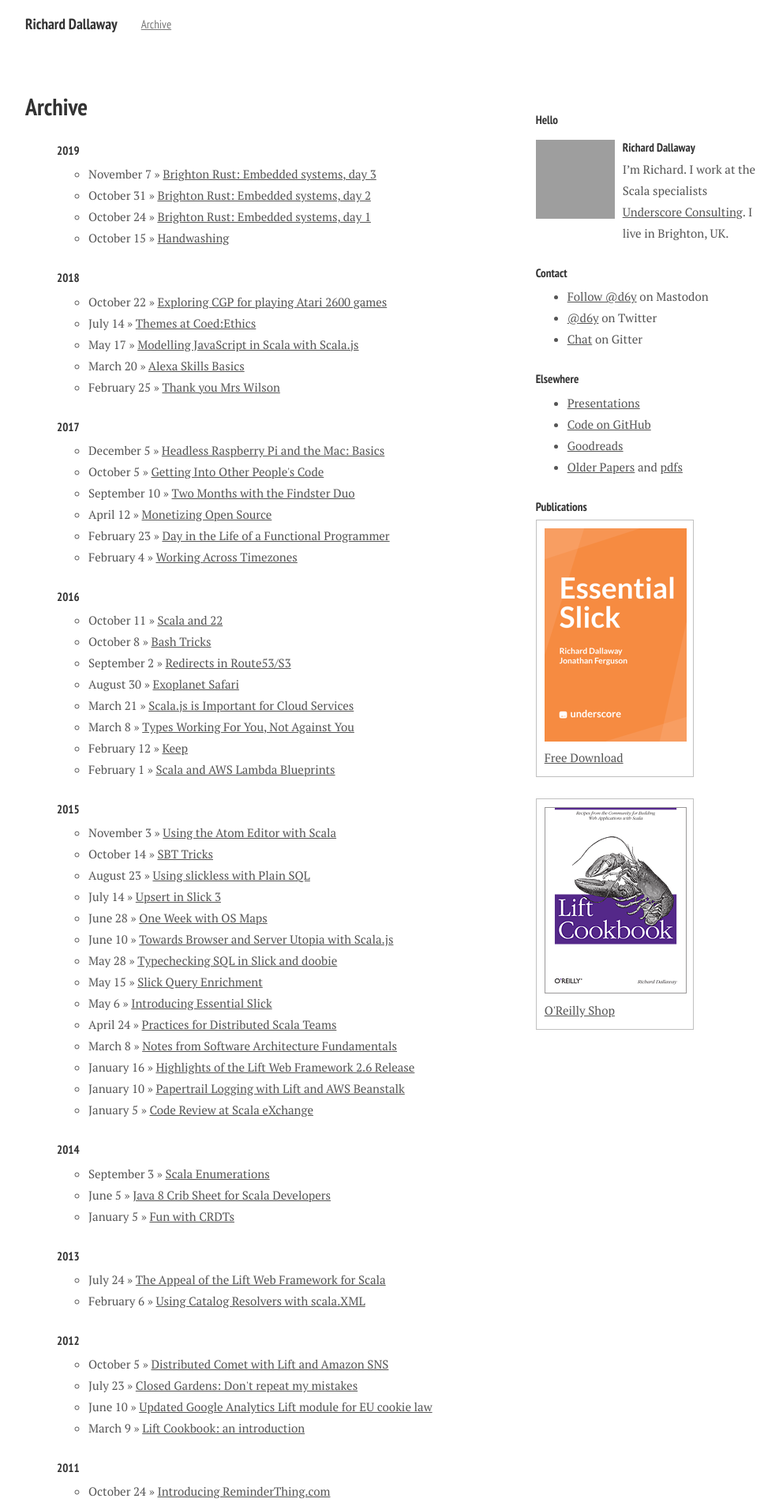
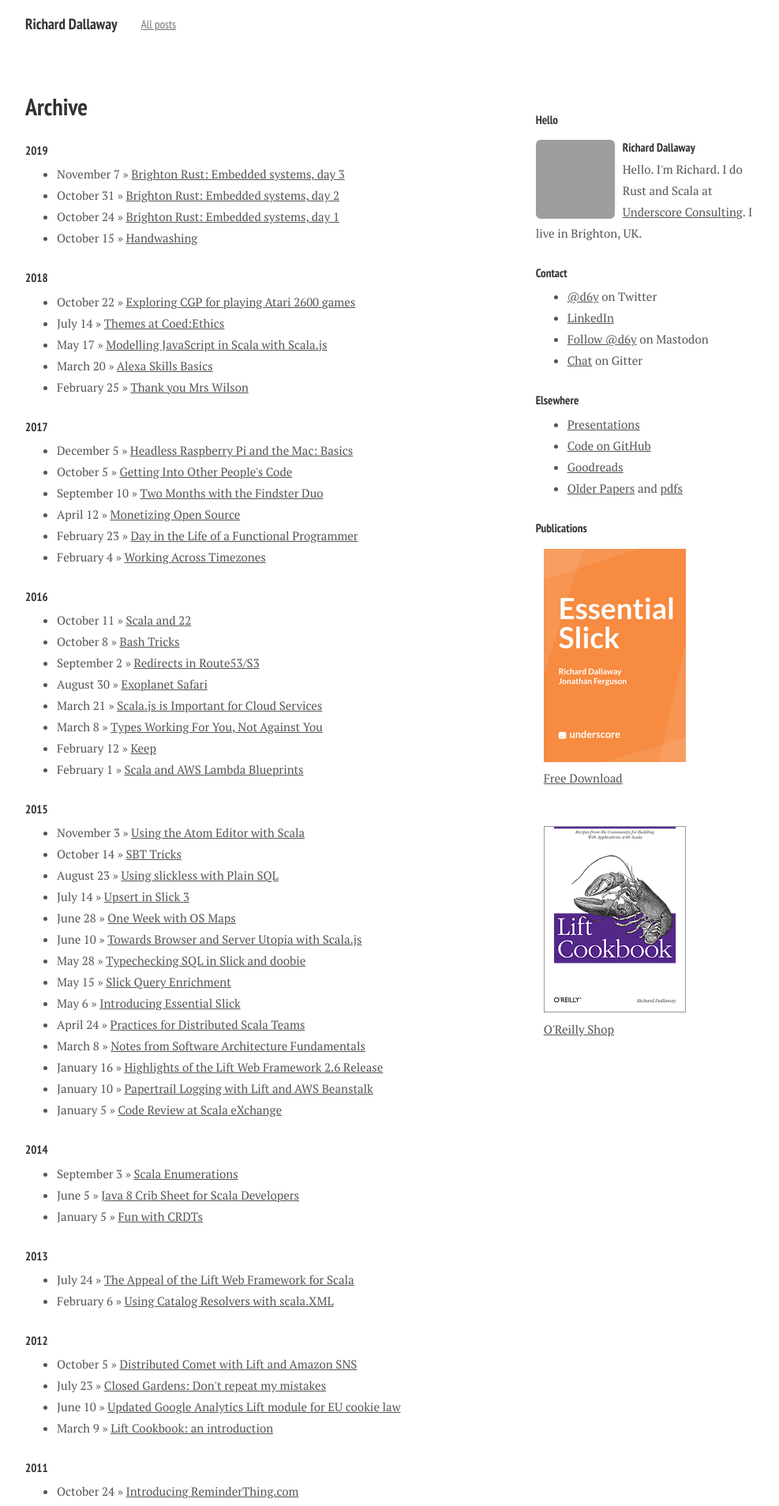
Before and after one commit to d6y/richard.dallaway.com, a Jekyll site: the page built from archive.md, in a window 1280 px wide. Shown: the top 1907 px of the page at 79% size, without its empty margins (138-1125 px from the left). Built offline with Jekyll 4.4.1, drawn with Linux system fonts in a browser that asks for light colours; nearby versions of some CDN libraries; some web fonts are replaced; grey boxes are pictures that could not be loaded.

Commit message:
improve validation, fix links

```diff
--- a/_includes/head.html
+++ b/_includes/head.html
@@ -1,2 +1,2 @@
 <!-- Additions to <head> tags go here. -->
-<link href='//fonts.googleapis.com/css?family=PT+Sans+Narrow:400,700|PT+Mono|PT+Serif' rel='stylesheet' type='text/css'>
+<link href='//fonts.googleapis.com/css?family=PT+Sans+Narrow:400,700%7CPT+Mono%7CPT+Serif' rel='stylesheet' type='text/css'>
--- a/_includes/nav.html
+++ b/_includes/nav.html
@@ -1 +1 @@
-<li><a href="{{ "/archive/index.html" | prepend:site.baseurl }}">Archive</a></li>
+<li><a href="{{ "/archive/index.html" | prepend:site.baseurl }}">All posts</a></li>
--- a/_includes/sidebar.html
+++ b/_includes/sidebar.html
@@ -1,26 +1,24 @@
-<div>
 
 <h3>
   Hello
 </h3>
 
-  <p>
 <div class="media">
-      <img src="//avatars0.githubusercontent.com/u/102661?v=3&s=100" alt="Richard Dallaway" class="pull-left">
-      <div class="media-body">
+  <img src="//avatars0.githubusercontent.com/u/102661?v=3&s=100" alt="Richard Dallaway" class="pull-left img-rounded">
+  <div class="x-media-body">
     <h4 class="media-heading">Richard Dallaway</h4>
-        I’m Richard. I work at the Scala specialists <a href="http://underscore.io">Underscore Consulting</a>. I live in Brighton, UK.
+    Hello. I'm Richard. I do Rust and Scala at <a href="https://underscore.io">Underscore Consulting</a>. I live in Brighton, UK.
   </div>
 </div>
-  </p>
 
 <h3>
   Contact
 </h3>
 
 <ul>
+  <li><a href="https://twitter.com/d6y">@d6y</a> on Twitter</li>
+  <li><a href="https://www.linkedin.com/in/richarddallaway/">LinkedIn</a>
   <li><a rel="me" href="https://mastodon.social/@d6y">Follow @d6y</a> on Mastodon</li>
-  <li><a href="https://twitter.com/d6y">@d6y</a> on Twitter</li>
   <!--<li><a href="https://d6y.youcanbook.me/">Schedule a meeting</a></li>-->
   <li><a href="https://gitter.im/d6y/richard.dallaway.com">Chat</a> on Gitter</li>
 </ul>
@@ -41,14 +39,14 @@
   Publications
 </h3>
 
-<div style="border: 1pt solid silver; padding: 10px; width:200px">
-   <a href="http://underscore.io/books/essential-slick/"><img style="margin-bottom:.5em" src="/img/epub-cover-left180.png"></a>
+<div style="padding: 10px; width:200px">
+   <a href="https://underscore.io/books/essential-slick/"><img style="margin-bottom:.5em" src="/img/epub-cover-left180.png" alt="Essential Slick book cover"></a>
    <a href="https://underscore.io/books/essential-slick/" target="_blank">Free Download</a>
 </div>
 
 <br>
 
-<div style="border: 1pt solid silver; padding: 10px; width:200px">
-   <a href="https://shop.oreilly.com/product/0636920029151.do"><img style="margin-bottom:.5em" src="/img/cat.gif"></a>
-   <a href="http://shop.oreilly.com/product/0636920029151.do" target="_blank">O'Reilly Shop</a>
+<div style="padding: 10px; width:200px">
+   <a href="https://shop.oreilly.com/product/0636920029151.do"><img alt="Lift Cookook cover" style="margin-bottom:.5em" src="/img/cat.gif"></a>
+   <a href="https://shop.oreilly.com/product/0636920029151.do" target="_blank">O'Reilly Shop</a>
 </div>
--- a/_sass/bootstrap-sass/bootstrap/_media.scss
+++ b/_sass/bootstrap-sass/bootstrap/_media.scss
@@ -9,12 +9,12 @@
 
 .media-right,
 .media > .pull-right {
-  padding-left: 10px;
+  margin-left: 10px;
 }
 
 .media-left,
 .media > .pull-left {
-  padding-right: 10px;
+  margin-right: 10px;
 }
 
 .media-left,
--- a/archive.md
+++ b/archive.md
@@ -4,18 +4,12 @@ title: Archive
 permalink: /archive/
 ---
 
-<div class="archive">
-	<ul class="post-list">
-	{% for post in site.posts %}
-	  {% capture year %}{{ post.date | date: '%Y' }}{% endcapture %}
-	  {% capture nyear %}{{ post.next.date | date: '%Y' }}{% endcapture %}
-	    {% if year != nyear %}
-	      {% if forloop.index != 1 %}</ul>{% endif %}
-	      <h3 class="sub-header">{{ post.date | date: '%Y' }}</h3><ul>
-	    {% endif %}
-	  <li><span class="time">{{ post.date | date: "%B %-d" }}</span> &raquo; <a href="{{ post.url }}">{{ post.title }}</a></li>
-	{% endfor %}
-
-  </ul>
-
-</div>
+{% for post in site.posts %}
+  {% capture year %}{{ post.date | date: '%Y' }}{% endcapture %}
+  {% capture nyear %}{{ post.next.date | date: '%Y' }}{% endcapture %}
+    {% if year != nyear %}
+      {% if forloop.index != 1 %}</ul>{% endif %}
+<h3 class="sub-header">{{ post.date | date: '%Y' }}</h3><ul>
+    {% endif %}
+  <li><span class="time">{{ post.date | date: "%B %-d" }}</span> &raquo; <a href="{{ post.url }}">{{ post.title }}</a></li>
+{% endfor %}
```
Also changed, not shown: _posts/2005-11-15-dconstruct-2005.md (+2 -2 lines). Lines whose indentation alone changed are shown as unchanged.
